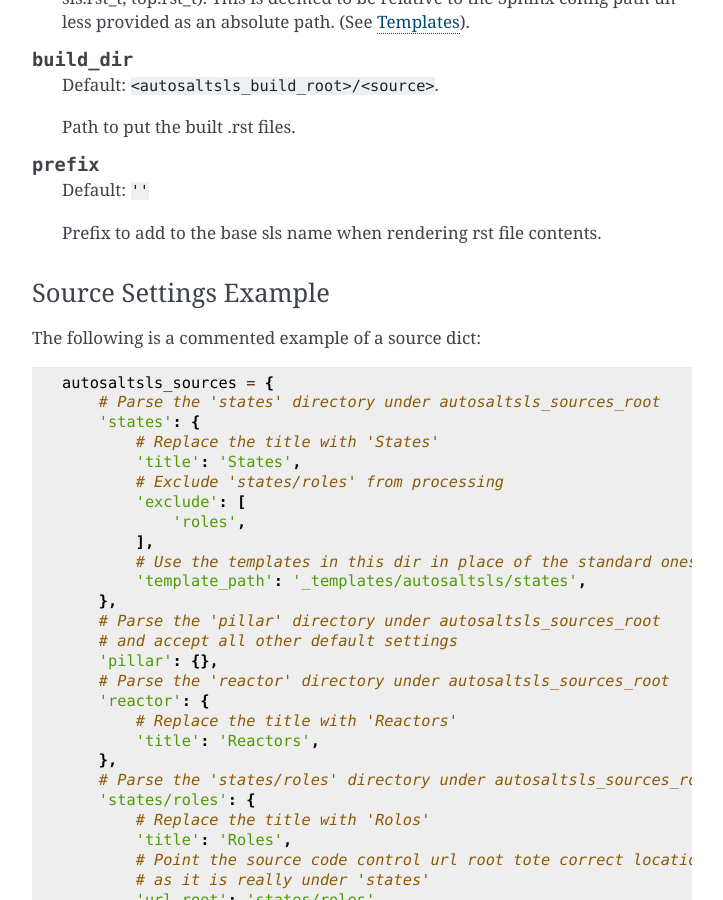
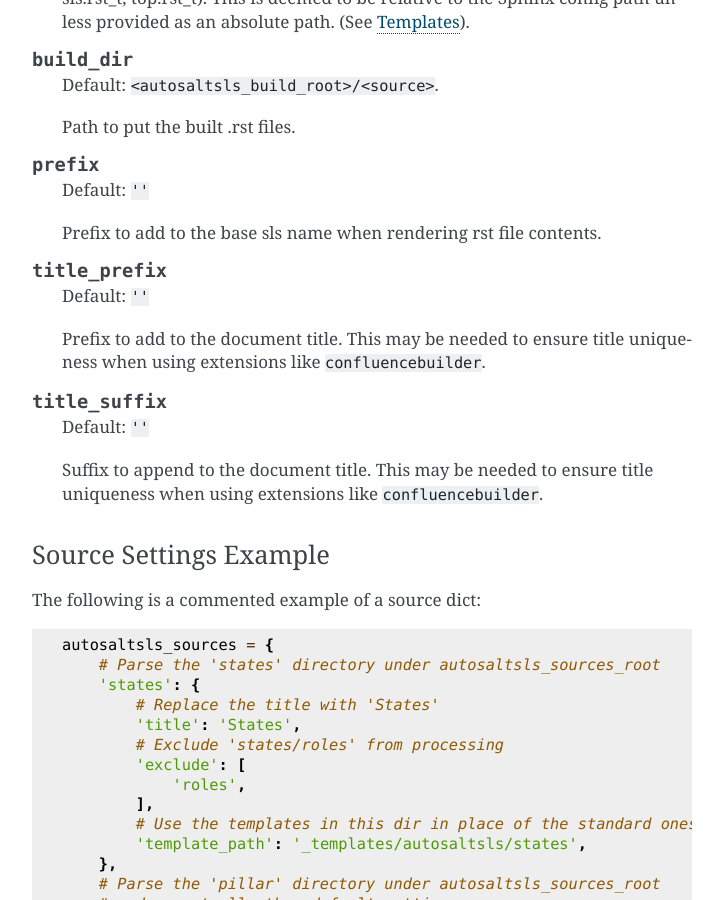
Before and after one commit to Tanoti/sphinxcontrib-autosaltsls, a Sphinx documentation site: the page built from docs/configuration.rst, in a window 1280 px wide and 900 px high, scrolled down 2587 px. Shown: the whole window, without its empty margins (388-1111 px from the left). Built offline with Sphinx 7.4.7, drawn with Linux system fonts in a browser that asks for light colours; the version number is read from the project's files by our own code.

Commit message:
Added documentation for new source settings
Related to #8

```diff
--- a/docs/configuration.rst
+++ b/docs/configuration.rst
@@ -137,6 +137,20 @@ The way in which the .sls files under a source location are parsed can be contro
 
     Prefix to add to the base sls name when rendering rst file contents.
 
+.. confval:: title_prefix
+
+    Default: ``''``
+
+    Prefix to add to the document title. This may be needed to ensure title uniqueness when using extensions like
+    ``confluencebuilder``.
+
+.. confval:: title_suffix
+
+    Default: ``''``
+
+    Suffix to append to the document title. This may be needed to ensure title uniqueness when using extensions like
+    ``confluencebuilder``.
+
 Source Settings Example
 ~~~~~~~~~~~~~~~~~~~~~~~~
 The following is a commented example of a source dict:
```
